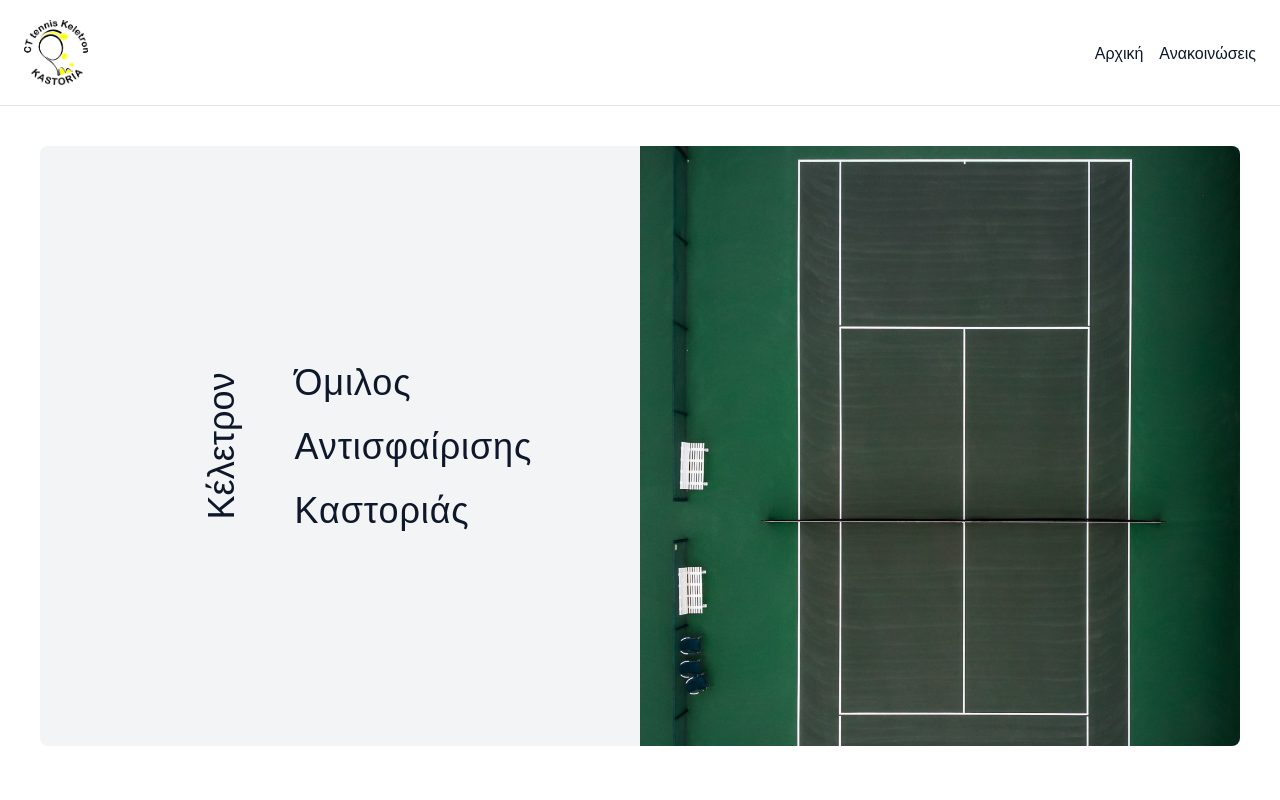
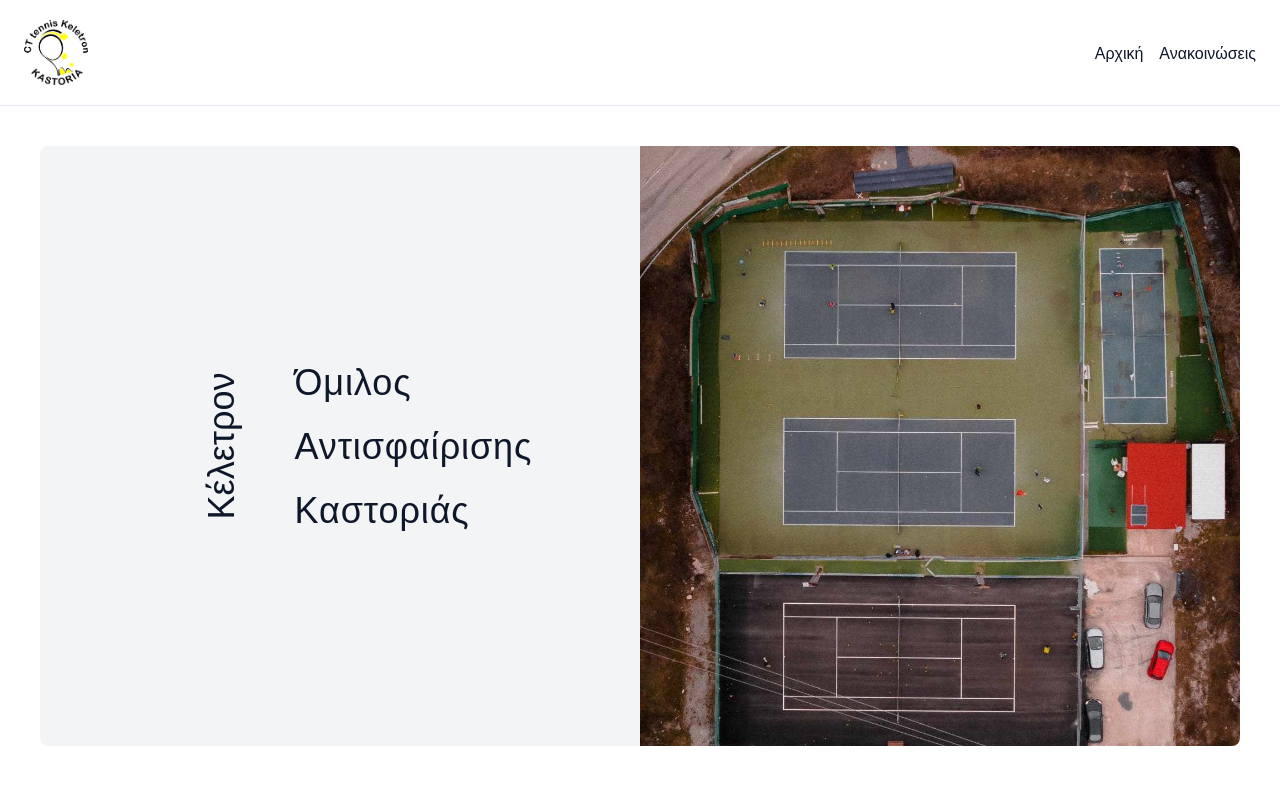
Before and after one commit to papadopan/kastoria-tennis, a Next.js app: page / in a window 1280 px wide. Shown: the top 800 px of the page. Built offline with nearby package versions, Linux system fonts and the light colour scheme.

Commit message:
Update background image position in globals.css

```diff
--- a/app/globals.css
+++ b/app/globals.css
@@ -80,7 +80,7 @@
   }
   .heroImage {
     background-image: url("../public/background.jpg");
-    background-position: top right;
+    background-position: center center;
     background-size: cover;
   }
 }
```
Also changed, not shown: public/background.jpg, public/backgrounda.jpg (added).
